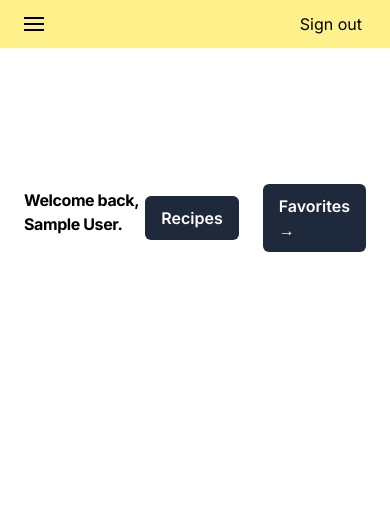
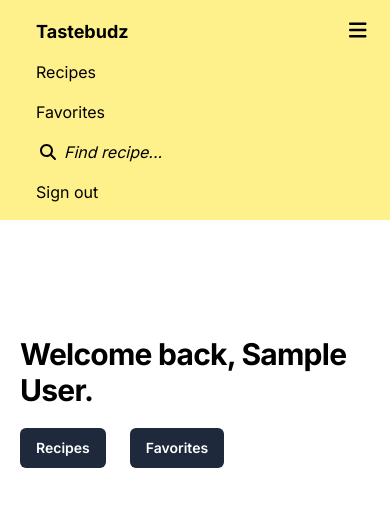
Before and after one commit to CEN4010-Final-Project/FinalProject, a Next.js app: page / in a window 390 px wide. Shown: the top 506 px of the page. Built offline with nearby package versions, Linux system fonts and the light colour scheme; no server answers; sample sign-in values are in the browser's storage.

Commit message:
mobile-friendly UI changes

```diff
--- a/src/components/RecipeList.js
+++ b/src/components/RecipeList.js
@@ -1,11 +1,15 @@
 import Recipe from "./Recipe";
 
-const RecipeList = ({ recipes, onToggleFavorite, page}) => {
-  return (
-    recipes.map((recipe) => (
-      <Recipe key={recipe.id} recipe={recipe} onToggleFavorite={onToggleFavorite} page={page} />
-    ))
-  )
+const RecipeList = ({ recipes, onToggleFavorite, page }) => {
+  return <div className="grid grid-cols-1 xl:grid-cols-2 gap-4">
+    {recipes.map((recipe) =>
+      <Recipe
+        key={recipe.id}
+        recipe={recipe}
+        onToggleFavorite={onToggleFavorite}
+        page={page}
+      />
+    )}
+  </div>
 }
-
 export default RecipeList;
--- a/src/components/RecipeNameFilters.js
+++ b/src/components/RecipeNameFilters.js
@@ -47,7 +47,7 @@ const RecipeNameFilters = ({ onChange }) => {
           onClick={propagateFilters}
         >Apply</button>
       </div>
-      <div className="flex gap-4">
+      <div className="grid grid-cols-2 md:grid-cols-4 gap-4">
         {Object.keys(options).map((option) => (
           <MultiSelect
             key={option}
--- /dev/null
+++ b/src/components/UI/Navbar.js
@@ -0,0 +1,79 @@
+import { useContext, useEffect, useState } from "react";
+import authContext from "@/context/authContext";
+import Link from "next/link";
+import SearchBar from "./Searchbar";
+import { useRouter } from "next/router";
+import { FontAwesomeIcon } from "@fortawesome/react-fontawesome";
+import { faBars } from "@fortawesome/free-solid-svg-icons";
+
+const Navbar = () => {
+  const ctx = useContext(authContext);
+  const router = useRouter();
+  const [searchTerm, setSearchTerm] = useState("");
+  const [menuCollapse, setMenuCollapse] = useState(false);
+  const authHandler = () => {
+    if (ctx.user) {
+      ctx.signOut();
+    } else {
+      ctx.signIn();
+    }
+  };
+  useEffect(() => {
+    if (router.pathname == "/search/recipes" && router.query.s)
+      setSearchTerm(router.query.s);
+  }, [router.query]);
+  const searchHandler = () => {
+    router.push(`/search/recipes?s=${searchTerm}`);
+  };
+  return (
+    <nav
+      id="header"
+      className="sticky top-0 w-full z-30 pt-3 pb-2 bg-yellow-200 flex flex-col md:flex-row justify-between mt-0 px-6"
+    >
+      <div className="flex">
+        <Link
+          className="font-bold inline-block no-underline hover:text-black text-lg py-1.5 px-3"
+          href="/"
+        >
+          Tastebudz
+        </Link>
+        <div className="md:hidden ml-auto">
+            <FontAwesomeIcon className="text-xl mt-2 cursor-pointer" icon={faBars} onClick={() => setMenuCollapse(m => !m)}/>
+        </div>
+      </div>
+
+      <div className={`${menuCollapse ? "hidden" : ""} w-full md:flex`} id="menu">
+        <div className="flex w-full flex-col md:flex-row text-base">
+          <Link
+            className="inline-block no-underline hover:text-black py-2 px-3 border-black hover:border-b-2 hover:pb-1.5"
+            href="/recipes"
+          >
+            Recipes
+          </Link>
+          <Link
+            className="inline-block no-underline hover:text-black py-2 px-3 border-black hover:border-b-2 hover:pb-1.5"
+            href="/favorites"
+          >
+            Favorites
+          </Link>
+          <SearchBar
+            value={searchTerm}
+            setValue={setSearchTerm}
+            onSearch={searchHandler}
+            className="ps-2"
+          />
+           <button
+            className="text-left inline-block md:ml-auto bg-transparent py-2 px-3 border-black hover:border-b-2 hover:pb-1.5"
+            onClick={authHandler}
+          >
+            {ctx.user ? "Sign out" : "Sign in"}
+          </button>
+        </div>
+
+
+      </div>
+    </nav>
+  );
+};
+
+export default Navbar;
--- a/src/pages/Searchbar.js
+++ b/src/components/UI/Searchbar.js
@@ -1,6 +1,6 @@
 import { FontAwesomeIcon } from '@fortawesome/react-fontawesome'
 import { faSearch } from '@fortawesome/free-solid-svg-icons'
-const SearchBar = ({ value, setValue, onSearch, className}) => {
+const Searchbar = ({ value, setValue, onSearch, className}) => {
   const keyDownHandler = (e) => {
     if (e.code === "Enter") {
       onSearch();
@@ -8,11 +8,11 @@ const SearchBar = ({ value, setValue, onSearch, className}) => {
   }
     return (
       <div className={className}>
-        <div className="relative">
+        <div className="relative h-full">
           <div
-            className="bg-transparent border-black focus-within:border-b-2 p-1"
+            className="flex bg-transparent border-black focus-within:border-b-2 focus-within:pb-1.5 p-2"
           >
-            <FontAwesomeIcon icon={faSearch} className="pe-2" />
+            <FontAwesomeIcon icon={faSearch} className="pe-2 mt-1" />
             <input type="text" value={value} onChange={e => setValue(e.target.value)} onKeyDown={keyDownHandler} placeholder="Find recipe..." className="bg-transparent placeholder:text-black placeholder:italic focus:outline-none"></input>
           </div>
         </div>
@@ -20,4 +20,4 @@ const SearchBar = ({ value, setValue, onSearch, className}) => {
     );
   };
 
-  export default SearchBar;
+  export default Searchbar;
--- a/src/pages/NavBar.js
+++ /dev/null
@@ -1,97 +0,0 @@
-import { useContext, useEffect, useState} from "react";
-import authContext from "@/context/authContext";
-import Link from "next/link";
-import SearchBar from "./Searchbar";
-import { useRouter } from "next/router";
-
-const NavBar = () => {
-  const ctx = useContext(authContext);
-  const router = useRouter();
-  const [searchTerm, setSearchTerm] = useState("");
-  const authHandler = () => {
-    if (ctx.user) {
-      ctx.signOut();
-    } else {
-      ctx.signIn();
-    }
-  };
-  useEffect(() => {
-    if (router.pathname == "/search/recipes" && router.query.s)
-      setSearchTerm(router.query.s);
-  }, [router.query])
-  const searchHandler = () => {
-    router.push(`/search/recipes?s=${searchTerm}`);
-  };
-  return (
-    <nav id="header" className="w-full z-30 top-10 py-1 bg-yellow-200">
-      <div className="w-full flex items-center justify-between mt-0 px-6 py-1">
-        <label htmlFor="menu-toggle" className="cursor-pointer md:hidden block">
-          <svg
-            className="fill-current"
-            xmlns="http://www.w3.org/2000/svg"
-            width="20"
-            height="20"
-            viewBox="0 0 20 20"
-          >
-            <title>menu</title>
-            <path d="M0 3h20v2H0V3zm0 6h20v2H0V9zm0 6h20v2H0v-2z"></path>
-          </svg>
-        </label>
-
-        <div
-          className="hidden md:flex md:items-center md:w-auto w-full order-3 md:order-1"
-          id="menu"
-        >
-          <nav>
-            <ul className="md:flex items-center justify-between text-base pt-4 md:pt-0">
-              <i className="fas fa-utensils mr-2"></i>
-              <li>
-                <Link
-                  className="font-bold inline-block no-underline hover:text-black text-lg py-2 px-4 lg:-ml-2"
-                  href="/"
-                >
-                  Tastebudz
-                </Link>
-              </li>
-              <li>
-                <Link
-                  className="inline-block no-underline hover:text-black py-2 px-3 lg:-ml-2 border-black hover:border-b-2"
-                  href="/recipes"
-                >
-                  Recipes
-                </Link>
-              </li>
-              <li>
-                <Link
-                  className="inline-block no-underline hover:text-black py-2 px-3 lg:-ml-2 border-black hover:border-b-2"
-                  href="/favorites"
-                >
-                  Favorites
-                </Link>
-              </li>
-              <li>
-                <SearchBar value={searchTerm} setValue={setSearchTerm} onSearch={searchHandler} className="ps-2"/>
-              </li>
-            </ul>
-          </nav>
-        </div>
-
-        <div
-          className="order-2 md:order-3 flex flex-wrap items-center justify-end mr-0 md:mr-4"
-          id="nav-content"
-        >
-          <div className="auth flex items-center w-full md:w-full">
-            <button
-              className="bg-transparent p-1 border-black hover:border-b-2"
-              onClick={authHandler}
-            >
-              {ctx.user ? "Sign out" : "Sign in"}
-            </button>
-          </div>
-        </div>
-      </div>
-    </nav>
-  );
-};
-
-export default NavBar;
--- a/src/pages/_app.js
+++ b/src/pages/_app.js
@@ -10,7 +10,7 @@ import { Inter } from "next/font/google";
 const inter = Inter({ subsets: ["latin"] });
 
 import Metadata from "./layout/Metadata";
-import NavBar from "./NavBar";
+import NavBar from "../components/UI/Navbar";
 
 export default function App({ Component, pageProps }) {
   return (
@@ -18,7 +18,7 @@ export default function App({ Component, pageProps }) {
       <Metadata />
       <main className={inter.className}>
         <NavBar />
-        <div className="container max-w-3xl mx-auto pt-10">
+        <div className="container px-5 md:px-0 md:max-w-xl xl:max-w-6xl mx-auto pt-4">
           <Component {...pageProps} />
         </div>
       </main>
--- a/src/pages/api/recipes/name.js
+++ b/src/pages/api/recipes/name.js
@@ -1,6 +1,6 @@
 export default async function handler(req, res) {
   try {
-    let URL = `https://api.spoonacular.com/recipes/complexSearch?apiKey=${process.env.API_KEY}&query=${req.query.s}`
+    let URL = `https://api.spoonacular.com/recipes/complexSearch?apiKey=${process.env.API_KEY}&query=${req.query.s}&addRecipeInformation=true`
     if (req.query.cuisines)
       URL += "&cuisine=" + req.query.cuisines
       if (req.query.diet)
--- a/src/pages/index.js
+++ b/src/pages/index.js
@@ -38,27 +38,26 @@ const HomePage = () => {
   return (
     <div>
       <div className="py-24 sm:py-32">
-        <div className="mx-auto max-w-7xl px-6 lg:px-8">
-          <div className="flex flex-nowrap justify-between mx-auto max-w-2xl">
-            <h1 className=" font-bold tracking-tight mt-1 text-black sm:text-4xl">
+
+        <div className="flex flex-wrap gap-y-5 justify-between mx-auto max-w-2xl">
+          <h1 className="font-bold tracking-tight mt-1 text-black text-3xl md:text-4xl">
             Welcome back, {ctx.user.displayName}.
           </h1>
           <div className="flex items-center justify-center pb-5 gap-x-6">
             <Link
               href="/recipes"
               className="transition rounded-md bg-slate-800 text-white px-4 py-2.5
-                font-semibold hover:bg-yellow-200 hover:text-black"
+              font-semibold hover:bg-yellow-200 hover:text-black max-sm:text-sm md:text-base"
             >
               Recipes
             </Link>
             <Link
               href="/favorites"
-                className="transition rounded-md bg-slate-800 text-white px-4 py-2.5
-                font-semibold hover:bg-yellow-200 hover:text-black"
+              className="flex-nowrap transition rounded-md bg-slate-800 text-white px-4 py-2.5
+              font-semibold hover:bg-yellow-200 hover:text-black max-sm:text-sm md:text-base"
             >
-                Favorites <span aria-hidden="true">→</span>
+              Favorites
             </Link>
-            </div>
           </div>
         </div>
       </div>
```
Also changed, not shown: src/components/Recipe.js (+22 -28 lines), src/components/RecipeBadges.js (added, +52 -0 lines). Lines whose indentation alone changed are shown as unchanged.
